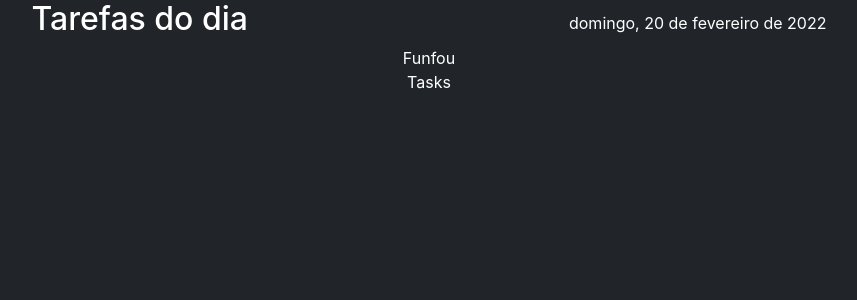
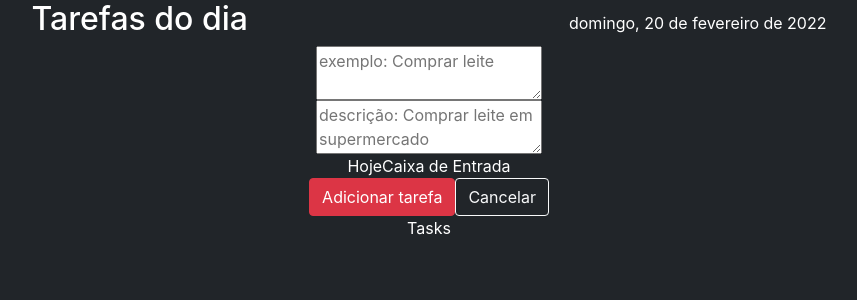
Before and after one commit to thiago-ximenes/todo-typescript, a React (Vite) app: page / in a window 1280 px wide. Both pictures are taken after a click on the button "Adicionar tarefa". Shown: the top 300 px of the page, without its empty margins (211-1068 px from the left). Built offline with nearby package versions, Linux system fonts and the light colour scheme.

Commit message:
set interface of input and logic to open de inputs areas and cancel operation

```diff
--- /dev/null
+++ b/src/components/main/InputButton.tsx
@@ -0,0 +1,28 @@
+import React, { useState } from 'react'
+import { BsPlusCircleDotted } from 'react-icons/bs'
+
+type InputButtonProps = {
+  onClick: (e: React.MouseEvent<HTMLButtonElement, MouseEvent>) => void
+}
+
+function InputButton({ onClick }: InputButtonProps) {
+  const [inputTaskOn, setInputTaskOn] = useState<boolean>(false)
+
+  return (
+    <button
+      className="btn btn-outline-secondary d-flex mx-auto
+      justify-content-center align-items-center fw-bold fs-4"
+      type="button"
+      onClick={onClick}
+    >
+      Adicionar tarefa
+      <div
+        className="ms-2 d-flex align-items-center text-danger"
+      >
+        <BsPlusCircleDotted />
+      </div>
+    </button>
+  )
+}
+
+export default InputButton
--- /dev/null
+++ b/src/components/main/InputSection.tsx
@@ -0,0 +1,50 @@
+import React, { useContext } from 'react'
+import MyTasksContext from '../../context/TasksContext/MyTasksContext'
+
+type InputSectionProps = {
+  cancelClick: (e: React.MouseEvent<HTMLButtonElement, MouseEvent>) => void
+}
+
+function InputSection({ cancelClick }: InputSectionProps) {
+  const { myTags } = useContext(MyTasksContext)
+
+  return (
+    <form
+      className="d-flex flex-column align-items-center"
+    >
+      <textarea
+        placeholder="exemplo: Comprar leite"
+      />
+      <textarea
+        placeholder="descrição: Comprar leite em supermercado"
+      />
+      <div>
+        { myTags.map((tag) => (
+          <span
+            key={tag}
+          >
+            { tag }
+          </span>
+        ) ) }
+      </div>
+      <div
+        className="d-flex"
+      >
+        <button
+          className="btn btn-danger"
+          type="button"
+        >
+          Adicionar tarefa
+        </button>
+        <button
+          className="btn btn-outline-light"
+          onClick={ cancelClick }
+        >
+          Cancelar
+        </button>
+      </div>
+    </form>
+  )
+}
+
+export default InputSection
--- a/src/components/main/MainInput.tsx
+++ b/src/components/main/MainInput.tsx
@@ -1,32 +1,25 @@
 import React, { useState } from 'react'
-import { BsPlusCircleDotted } from 'react-icons/bs'
+import InputButton from './InputButton'
+import InputSection from './InputSection'
 
 function MainInput() {
   const [inputTaskOn, setInputTaskOn] = useState<boolean>(false)
 
-  function handleAddTaskClick(e : React.MouseEvent<HTMLButtonElement>) {
+  function handleAddTaskClick(e : React.MouseEvent<HTMLButtonElement, MouseEvent>) {
     e.preventDefault()
     setInputTaskOn(!inputTaskOn)
   }
 
   return (
     !inputTaskOn ?
-    <button
-      className="btn btn-outline-secondary d-flex mx-auto
-      justify-content-center align-items-center fw-bold fs-4"
-      type="button"
-      onClick={handleAddTaskClick}
-    >
-      Adicionar tarefa
-      <div
-        className="ms-2 d-flex align-items-center text-danger"
-      >
-        <BsPlusCircleDotted />
-      </div>
-    </button>
+      <InputButton
+        onClick={ handleAddTaskClick }
+      />
     :
     (
-      <div>Funfou</div>
+      <InputSection
+        cancelClick={ handleAddTaskClick }
+      />
     )
   )
 }
--- /dev/null
+++ b/src/context/TasksContext/MyTasksContext.ts
@@ -0,0 +1,15 @@
+import { createContext } from 'react';
+
+export interface MyTasksContext {
+  myTags: string[];
+  setMyTags: (tags: string[]) => void;
+}
+
+export const myTasksContextDefaultValue: MyTasksContext = {
+  myTags: [],
+  setMyTags: () => {},
+}
+
+const MyTasksContext = createContext<MyTasksContext>(myTasksContextDefaultValue);
+
+export default MyTasksContext;
--- /dev/null
+++ b/src/context/TasksContext/MyTasksProvider.tsx
@@ -0,0 +1,28 @@
+import React, { useState } from 'react'
+import MyTasksContext from './MyTasksContext'
+
+type MyTasksProviderProps = {
+  children: React.ReactNode
+}
+
+function MyTasksProvider({ children } : MyTasksProviderProps) {
+  const [myTags, setMyTags] = useState<string[]>([
+    'Hoje',
+    'Caixa de Entrada'
+  ])
+
+  return (
+    <MyTasksContext.Provider
+      value={
+        {
+          myTags,
+          setMyTags,
+        }
+      }
+    >
+      { children }
+    </MyTasksContext.Provider>
+  )
+}
+
+export default MyTasksProvider
--- a/src/main.tsx
+++ b/src/main.tsx
@@ -2,10 +2,13 @@ import React from 'react'
 import ReactDOM from 'react-dom'
 import './index.css'
 import App from './App'
+import MyTaskProvider from './context/TasksContext/MyTasksProvider'
 
 ReactDOM.render(
   <React.StrictMode>
-    <App />
+    <MyTaskProvider>
+      <App />
+    </MyTaskProvider>
   </React.StrictMode>,
   document.getElementById('root')
 )
```
